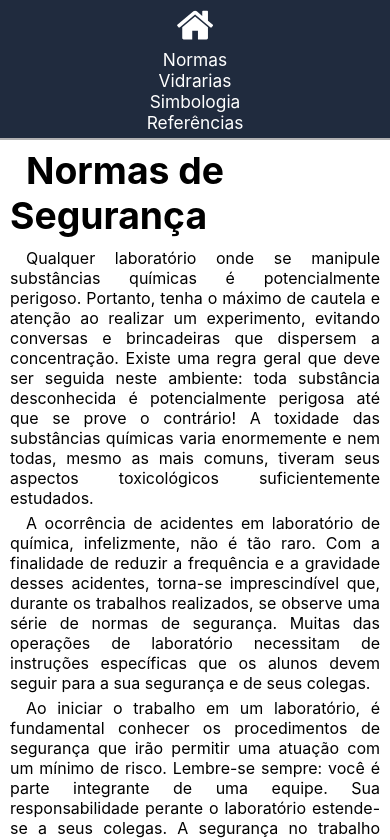
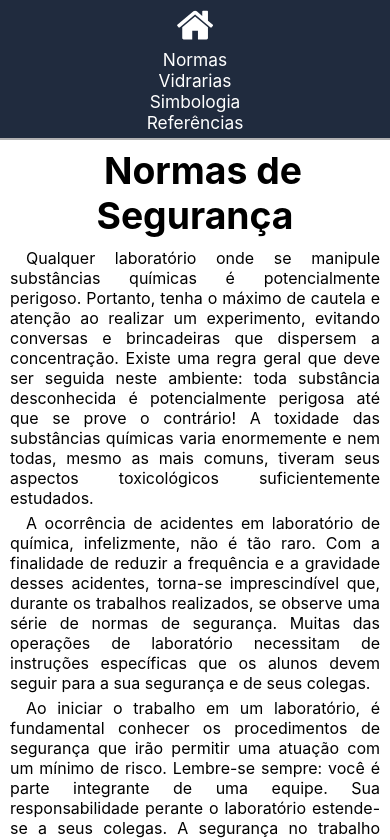
Before and after one commit to iamtheluiz/catalogo_quimica, a React (Create React App) app: page /catalogo_quimica/normas in a window 390 px wide. Shown: the top 840 px of the page. Built offline with nearby package versions, Linux system fonts and the light colour scheme.

Commit message:
Texto alinhado ao centro em dispositivos móveis

```diff
--- a/src/App.css
+++ b/src/App.css
@@ -56,7 +56,7 @@ h3 {
 }
 
 @media (max-width: 475px) {
-  div.Title {
+  .Title {
     text-align: center;
   }
 }
--- a/src/pages/Normas/index.js
+++ b/src/pages/Normas/index.js
@@ -19,7 +19,7 @@ export default function Normas() {
     <>
       <Menu />
       <div className="Normas">
-        <h2>Normas de Segurança</h2>
+        <h2 className="Title">Normas de Segurança</h2>
         <p>Qualquer laboratório onde se manipule substâncias químicas é potencialmente perigoso. Portanto, tenha o máximo de cautela e atenção ao realizar um experimento, evitando conversas e brincadeiras que dispersem a concentração. Existe uma regra geral que deve ser seguida neste ambiente: toda substância desconhecida é potencialmente perigosa até que se prove o contrário! A toxidade das substâncias químicas varia enormemente e nem todas, mesmo as mais comuns, tiveram seus aspectos toxicológicos suficientemente estudados.</p>
         <p>A ocorrência de acidentes em laboratório de química, infelizmente, não é tão raro. Com a finalidade de reduzir a frequência e a gravidade desses acidentes, torna-se imprescindível que, durante os trabalhos realizados, se observe uma série de normas de segurança. Muitas das operações de laboratório necessitam de instruções específicas que os alunos devem seguir para a sua segurança e de seus colegas.</p>
         <p>Ao iniciar o trabalho em um laboratório, é fundamental conhecer os procedimentos de segurança que irão permitir uma atuação com um mínimo de risco. Lembre-se sempre: você é parte integrante de uma equipe. Sua responsabilidade perante o laboratório estende-se a seus colegas. A segurança no trabalho depende da ação de todos, e não apenas das pessoas encarregadas especificamente de promovê-la.</p>
--- a/src/pages/Referencias/index.js
+++ b/src/pages/Referencias/index.js
@@ -19,7 +19,7 @@ export default function Referencias() {
     <>
       <Menu />
       <div className="Referencias">
-        <h2>Referências</h2>
+        <h2 className="Title">Referências</h2>
         <p>DA SILVA, André Luis Silva. <b>“Segurança em Laboratórios de Química”</b>, Infoescola, Disponível em: {"<https://www.infoescola.com/quimica/seguranca-em-laboratorios-de-quimica/>"}. Acesso em: 27 de agosto de 2019.</p>
         <p>RUSSELL, John B.; <b>Química Geral vol.1</b>, São Paulo: Pearson Education do Brasil, Makron Books, 1994.</p>
         <p>FELTRE, Ricardo; <b>Fundamentos da Química</b>, vol. Único, Ed. Moderna, São Paulo/SP – 1990.</p>
--- a/src/pages/Simbologia/index.js
+++ b/src/pages/Simbologia/index.js
@@ -36,7 +36,7 @@ export default function Simbologia() {
     <>
       <Menu />
       <div className="Simbologia">
-        <h2>Simbologia de Risco</h2>
+        <h2 className="Title">Simbologia de Risco</h2>
         <p>Foram definidos três tipos de perigos:</p>
         <p><strong>Perigos Físicos:</strong> Inflamáveis, explosivos, comburentes e substâncias/misturas auto reativas;</p>
         <p><strong>Perigos para a Saúde:</strong> Irritantes, nocivos, corrosivos, mutagénicos, tóxicos, entre outros;</p>
--- a/src/pages/Vidrarias/index.js
+++ b/src/pages/Vidrarias/index.js
@@ -67,7 +67,7 @@ export default function Vidrarias() {
     <>
       <Menu />
       <div className="Vidrarias">
-        <h2>Vidrarias e Equipamentos</h2>
+        <h2 className="Title">Vidrarias e Equipamentos</h2>
         <p>Essas são algumas das vidrarias mais importantes para todo laboratório de química:</p>
         <ul>
           <Vidraria data={vidrarias["1"]} image={v1} />
```
